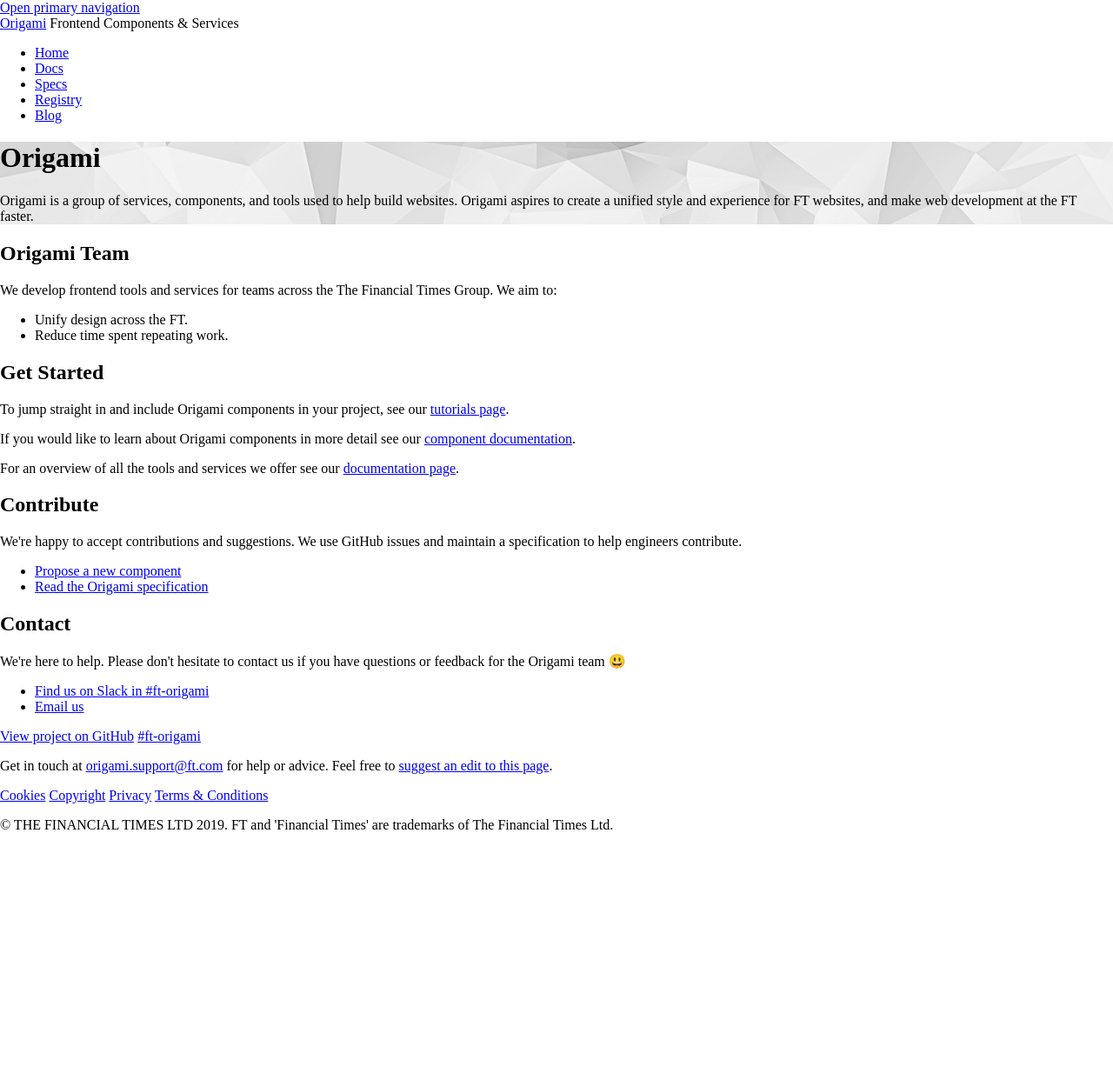
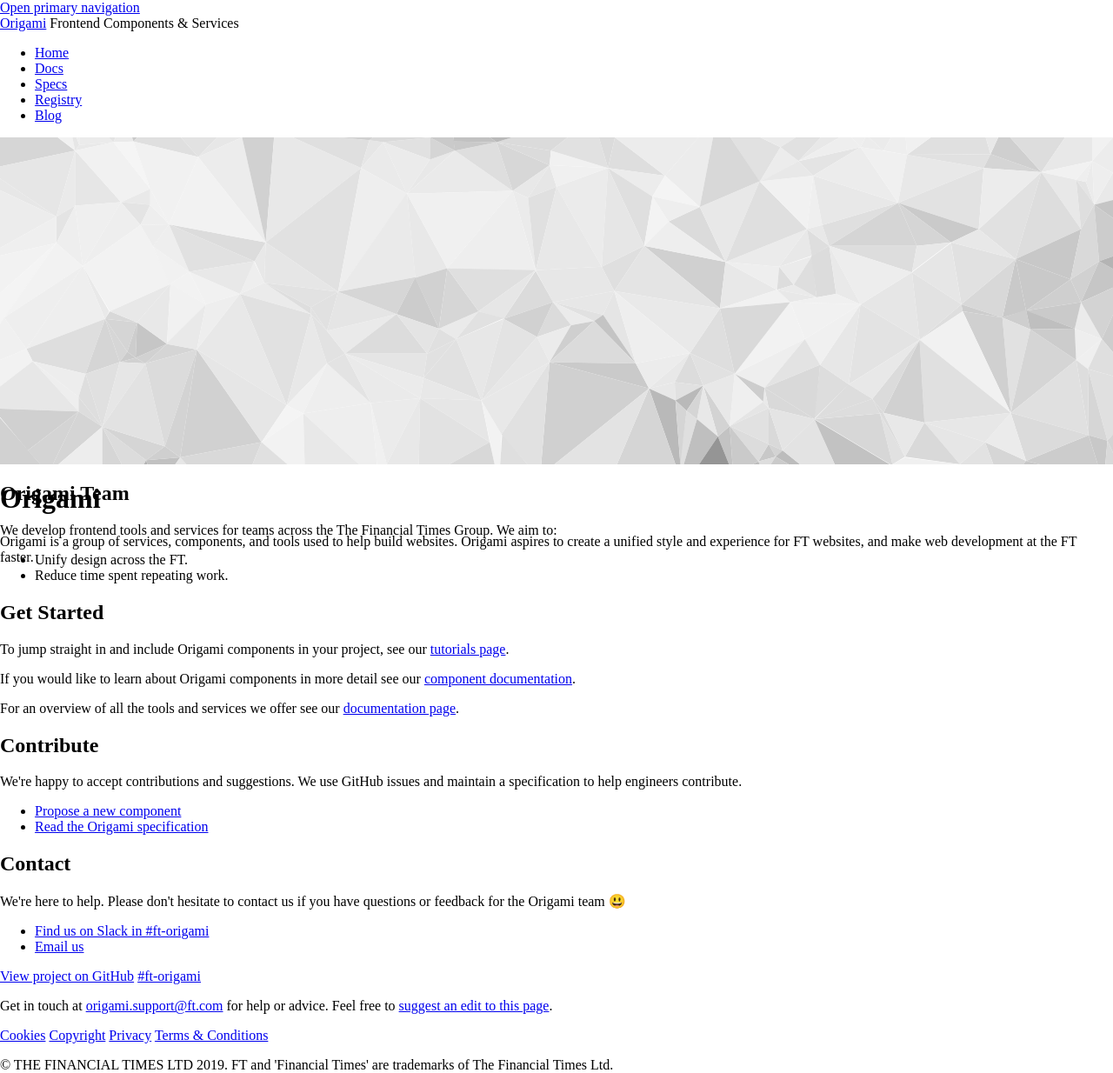
Before and after one commit to Financial-Times/origami-website, a Jekyll site: the page built from pages/home.html, in a window 1280 px wide. Shown: the whole page at 87% size. Built offline with Jekyll 4.4.1, drawn with Linux system fonts in a browser that asks for light colours; a style sheet for code colours, icons or effects is not loaded; before the commit the page ends 958 px from its top, so only the background shows below that; grey boxes are pictures that could not be loaded.

Commit message:
Easter egg (#102)
* no idea how to actually do this but lets save the svg

* hooray!! it works 🥚🐰

* add media querys for mobile and reduced motion

* update viewBox

```diff
--- a/assets/main.scss
+++ b/assets/main.scss
@@ -44,9 +44,34 @@ table.o-manifest__table {
 	width: auto;
 }
 
-.o-website__hero--home {
+.o-layout__hero:before {
 	background-image: url('./images/home-page-hero.jpg');
 }
+
+svg {
+	display: none;
+}
+
+@media (prefers-reduced-motion: no-preference) and (min-width: 490px) {
+	.o-website__hero--home {
+		padding: 0;
+
+		&.o-layout__hero:before {
+			content: none;
+		}
+
+		svg {
+			display: block;
+			width: 100vw;
+		}
+	}
+
+	.o-website__hero--text {
+		position: absolute;
+		pointer-events: none;
+	}
+}
+
 
 .o-header-services__logo {
 	background-image: url(https://www.ft.com/__origami/service/image/v2/images/raw/ftlogo-v1:origami?format=svg&source=origami&width=55);
--- a/pages/home.html
+++ b/pages/home.html
@@ -11,14 +11,15 @@ nav_order: 1
 ---
 
 <div class="o-layout__hero o-layout-typography o-website__hero--home">
-
+	{% include hero-image.svg %}
+	<div class="o-website__hero--text">
 		<h1>{{page.title}}</h1>
 		<p>
 			Origami is a group of services, components, and tools used to help build websites.
 			Origami aspires to create a unified style and experience for FT websites,
 			and make web development at the FT faster.
 		</p>
-
+	</div>
 </div>
 
 <div class="o-layout__main o-layout-typography">
```
Also changed, not shown: _includes/hero-image.svg (added). Lines whose indentation alone changed are shown as unchanged.
